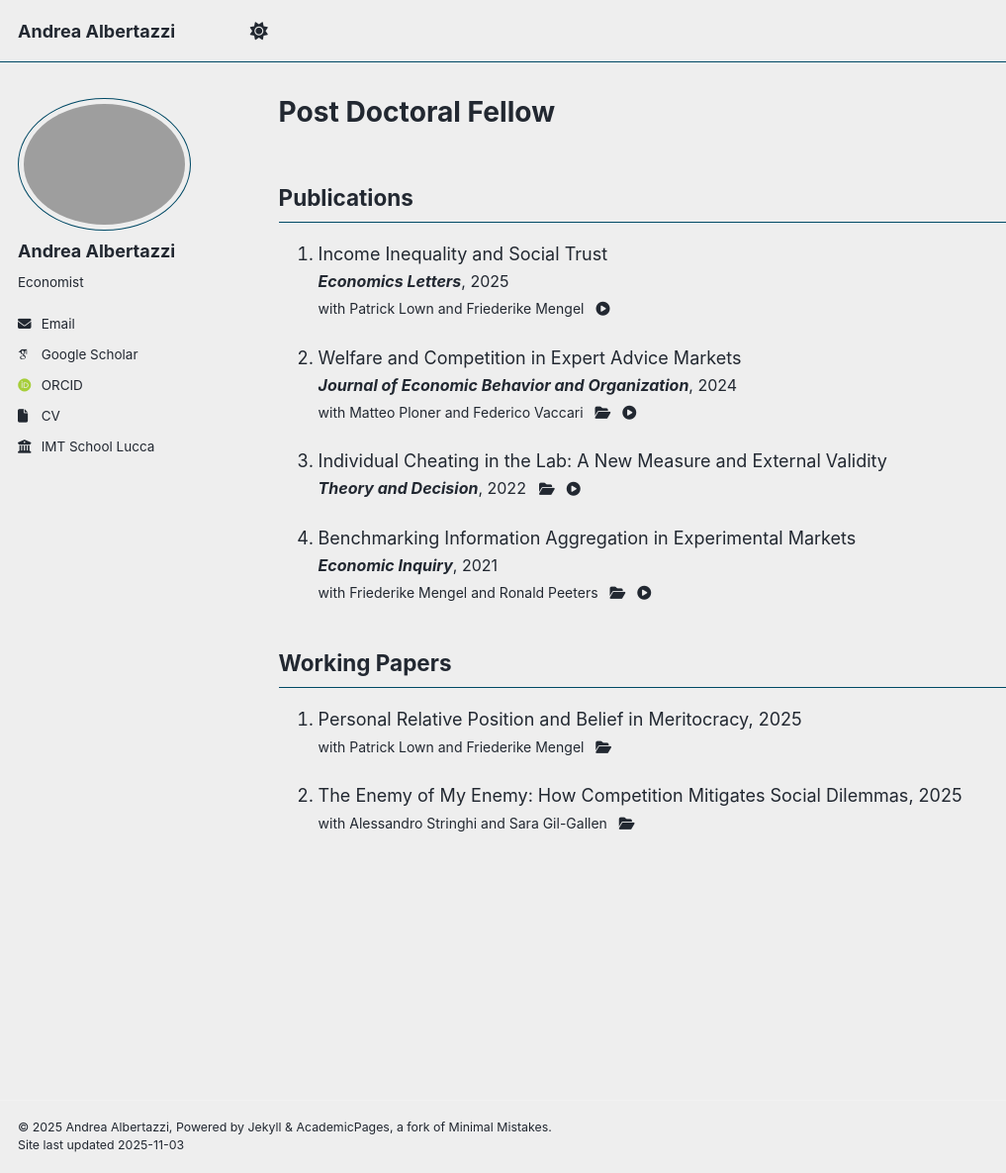
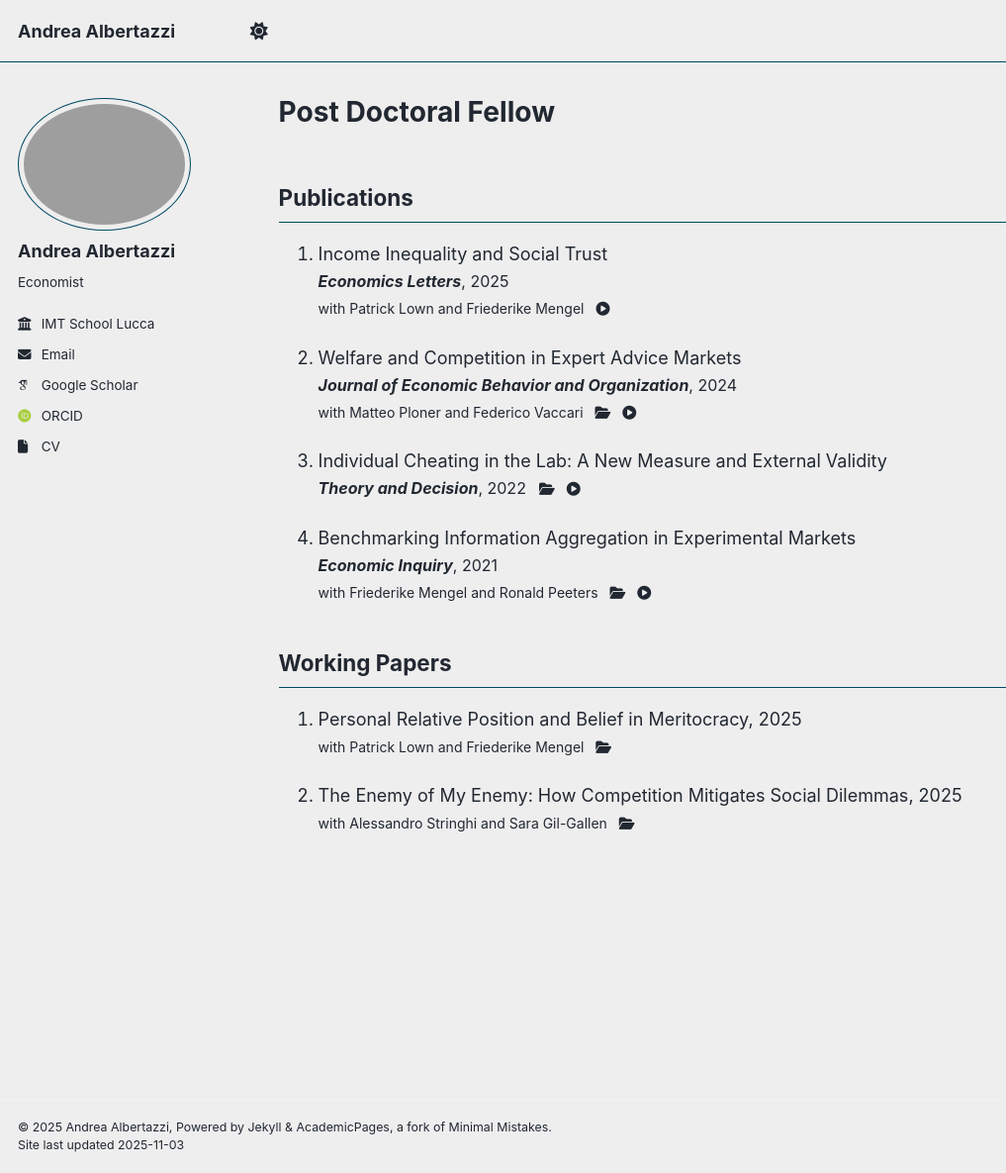
Before and after one commit to tazze87/tazze87.github.io, a Jekyll site: the page built from _pages/about.md, in a window 1280 px wide and 1185 px high. Shown: the whole window at 99% size, without its empty margins (0-1017 px from the left). Built offline with Jekyll 4.4.1, drawn with Linux system fonts in a browser that asks for light colours; some web fonts are replaced; a script that is not in the unit is left out.

Commit message:
Update author-profile.html

```diff
--- a/_includes/author-profile.html
+++ b/_includes/author-profile.html
@@ -24,6 +24,13 @@
     <button class="btn btn--inverse">Follow</button>
     <ul class="author__urls social-icons">
       <!-- Font Awesome icons / Biographic information  -->
+
+
+      {% if author.institution %}
+        <li><a href="{{ author.institution }}" target="_blank" rel="noopener noreferrer"><i class="fas fa-fw fa-university icon-pad-right"></i><span>IMT School Lucca</span></a></li>
+      {% endif %}
+
+
       {% if author.location %}
         <li class="author__desktop"><i class="fas fa-fw fa-location-dot icon-pad-right" aria-hidden="true"></i>{{ author.location }}</li>
       {% endif %}
@@ -77,13 +84,6 @@
         </li>
       {% endif %}
 
-      {% if author.institution %}
-        <li>
-          <a href="{{ author.institution }}" target="_blank" rel="noopener noreferrer">
-            <i class="fas fa-fw fa-university icon-pad-right"></i><span>IMT School Lucca</span>
-          </a>
-        </li>
-      {% endif %}
 
       <!-- Font Awesome icons / Repositories and software development -->
       {% if author.bitbucket %}
```
